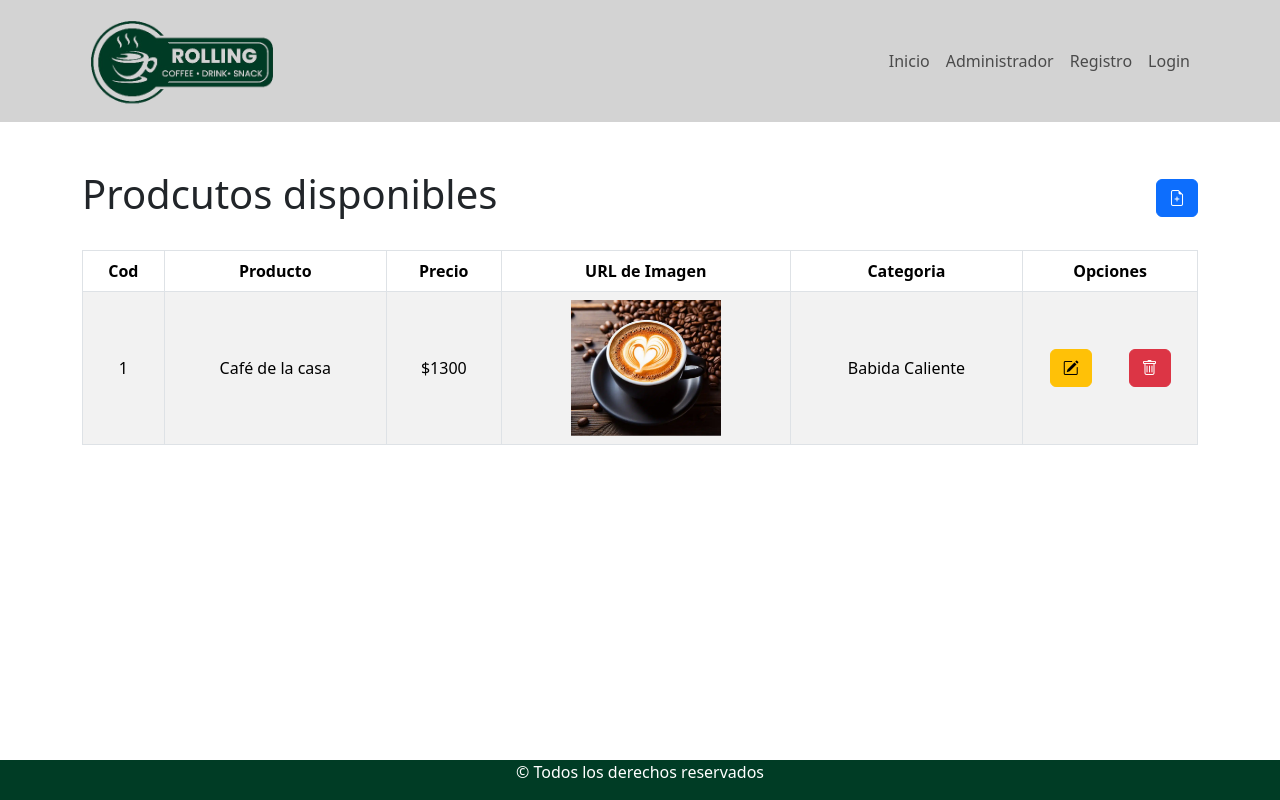
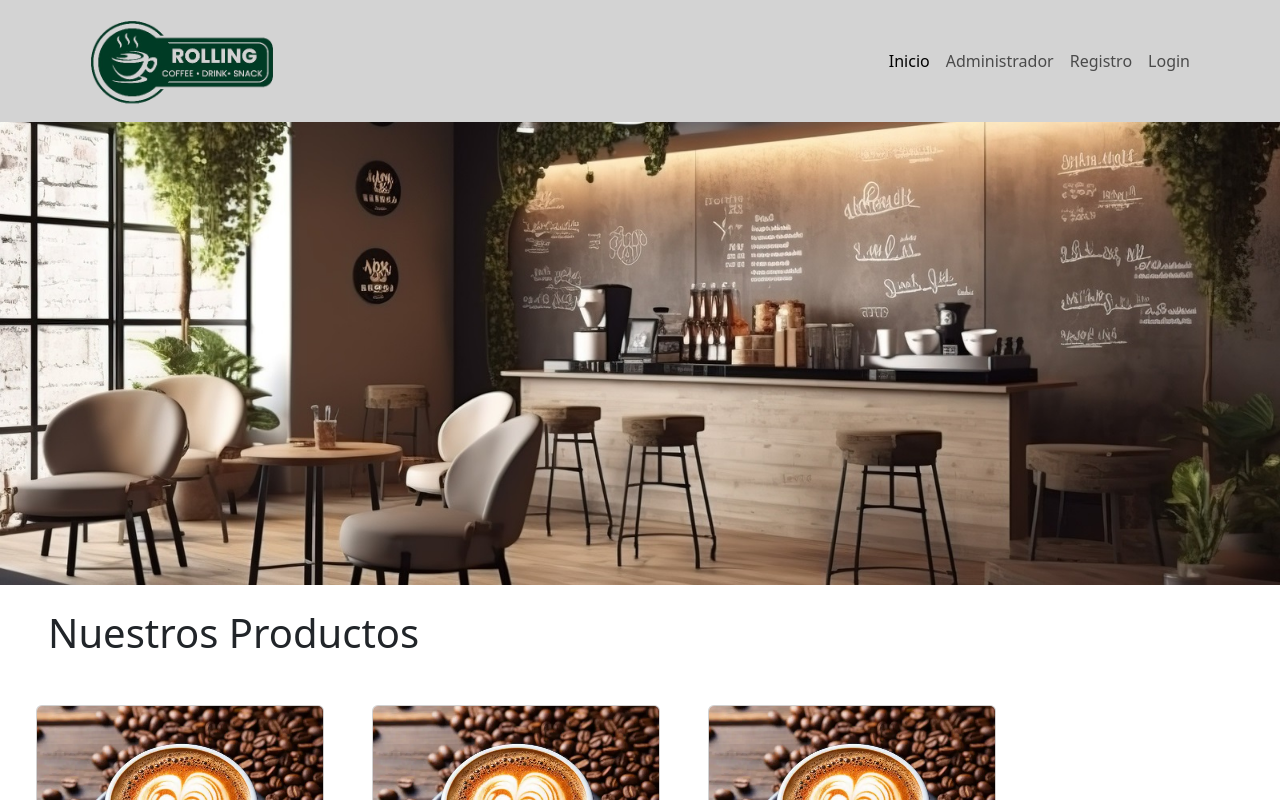
Before and after one commit to AdrianKarma/RollingCoffe, a React (Vite) app: page / in a window 1280 px wide. Shown: the top 800 px of the page. Built offline with nearby package versions, Linux system fonts and the light colour scheme.

Commit message:
agrego rutas

```diff
--- a/package.json
+++ b/package.json
@@ -15,7 +15,8 @@
     "bootstrap-icons": "^1.11.3",
     "react": "^18.2.0",
     "react-bootstrap": "^2.10.0",
-    "react-dom": "^18.2.0"
+    "react-dom": "^18.2.0",
+    "react-router-dom": "^6.22.0"
   },
   "devDependencies": {
     "@types/react": "^18.2.43",
--- a/src/App.jsx
+++ b/src/App.jsx
@@ -7,24 +7,26 @@ import Administrador from './components/pages/Administrador'
 import Inicio from './components/pages/Inicio'
 import Error404 from './components/pages/Error404';
 import "bootstrap-icons/font/bootstrap-icons.css"
+import { BrowserRouter, Routes, Route } from 'react-router-dom';
 
 function App() {
 
 
   return (
-    <>
-    <section className='principal'>
-    <article className='nuevoMain'>
-      <NavCoffee></NavCoffee>
-   {/*<Inicio></Inicio>*/}
-    {/* <Error404></Error404>*/}
-   <Administrador></Administrador>
-  </article>
-    <FootCoffe></FootCoffe>
-    </section>
+
+    <BrowserRouter>
+    <NavCoffee></NavCoffee>
+    <Routes >
+    <Route exact path='/' element={<Inicio></Inicio>}></Route>
+    <Route exact path='administrador' element={<Administrador></Administrador>}></Route>
+
+    <Route exact path='*' element={<Error404></Error404>}></Route>
 
 
-    </>
+
+    </Routes>
+<FootCoffe></FootCoffe>
+    </BrowserRouter>
 
   )
 }
--- a/src/components/common/NavCoffee.jsx
+++ b/src/components/common/NavCoffee.jsx
@@ -2,21 +2,22 @@ import Container from 'react-bootstrap/Container';
 import Nav from 'react-bootstrap/Nav';
 import Navbar from 'react-bootstrap/Navbar';
 import logo from '../../assets/Coffee_Logo.png'
+import { Link, NavLink,   } from 'react-router-dom';
 
 const NavCoffee = () => {
     return (
         <>
          <Navbar expand="lg" className=" bg-gray ">
       <Container>
-        <Navbar.Brand href="#home" > <img src={logo} alt="" className='img-fluid ' width={200}/></Navbar.Brand>
+        <Navbar.Brand as={Link} to={'/'}> <img src={logo} alt="" className='img-fluid ' width={200}/></Navbar.Brand>
 
         <Navbar.Toggle aria-controls="basic-navbar-nav" />
         <Navbar.Collapse id="basic-navbar-nav">
           <Nav className="ms-auto">
-            <Nav.Link href="#home">Inicio</Nav.Link>
-            <Nav.Link href="#link">Administrador</Nav.Link>
-            <Nav.Link href="#home">Registro</Nav.Link>
-            <Nav.Link href="#home">Login</Nav.Link>
+            <NavLink className='nav-link' to={'/'} end>Inicio</NavLink>
+            <NavLink className='nav-link' to={'administrador'} end>Administrador</NavLink>
+            <NavLink className='nav-link' to={'login'} end>Registro</NavLink>
+            <NavLink className='nav-link' to={'registro'} end>Login</NavLink>
 
           </Nav>
         </Navbar.Collapse>
```
Also changed, not shown: 1 other file (tests, documents, lock files or other folders).
